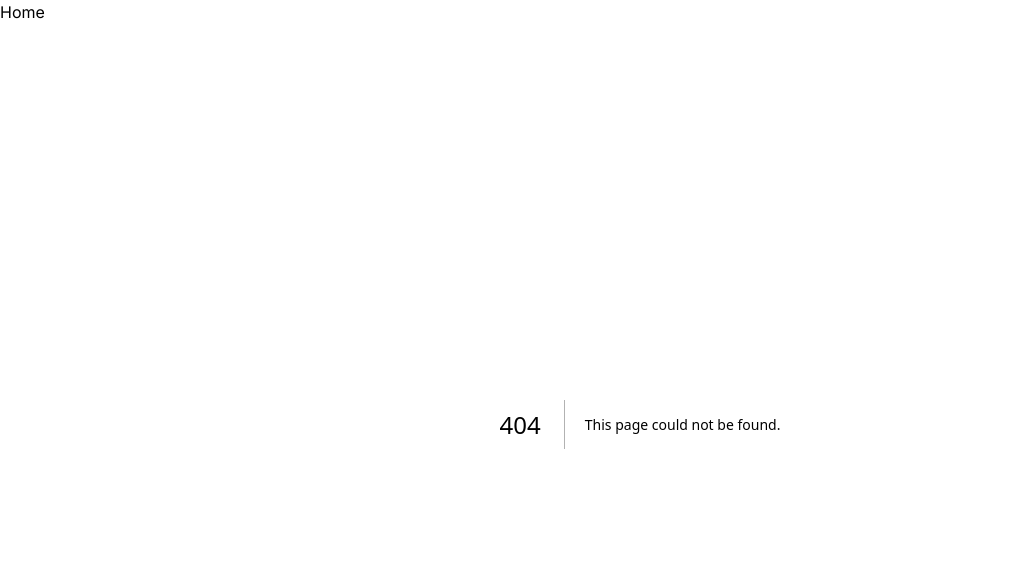
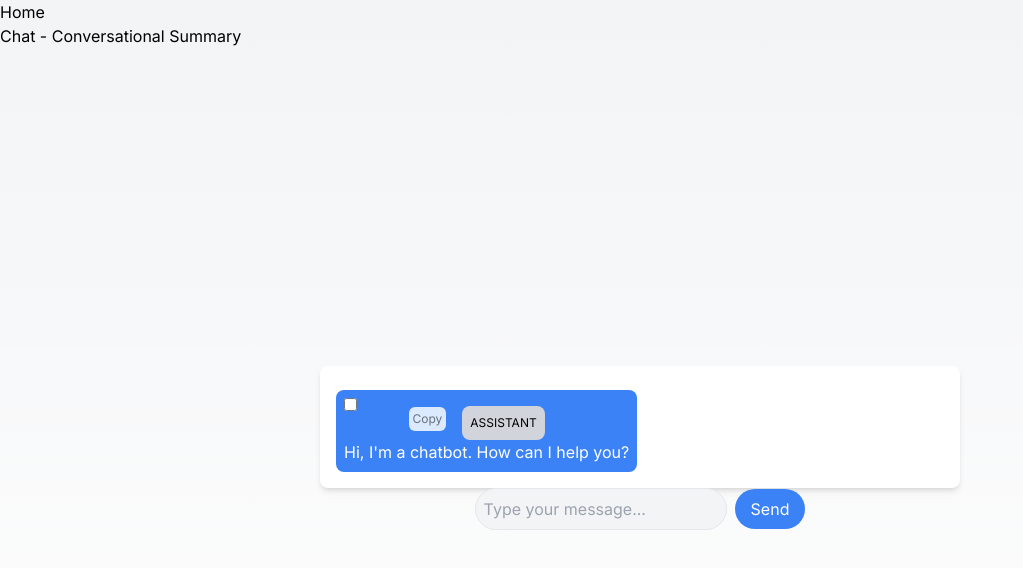
Before and after one commit to parsehex/ai-experiments, a Next.js app: page /chat/conversational-summary in a window 1280 px wide. Before the commit this address had no page. Shown: the top 568 px of the page, without its empty margins (0-1023 px from the left). Built offline with nearby package versions, Linux system fonts and the light colour scheme.

Commit message:
add conversational summary chat

```diff
--- /dev/null
+++ b/src/app/chat/conversational-summary/layout.tsx
@@ -0,0 +1,17 @@
+import '@/styles/globals.css';
+import type { Metadata } from 'next';
+import { Inter } from 'next/font/google';
+
+const inter = Inter({ subsets: ['latin'] });
+
+export const metadata: Metadata = {
+	title: 'Conversational Summary Chat',
+};
+
+export default function RootLayout({
+	children,
+}: {
+	children: React.ReactNode;
+}) {
+	return <span className={inter.className}>{children}</span>;
+}
--- /dev/null
+++ b/src/app/chat/conversational-summary/page.tsx
@@ -0,0 +1,133 @@
+'use client';
+import React, { useState, useEffect } from 'react';
+import { ChatBox } from '@/components/ChatBox';
+import { Message } from '@/app/types';
+import * as ooba from '../../ooba-api';
+import { v4 } from 'uuid';
+
+const summarize = async (messages: Message[], summary?: string) => {
+	let prompt = 'Summarize the following conversation:\n';
+	if (summary) {
+		prompt = `This is a summary of the conversation so far: ${summary}\n`;
+		prompt +=
+			'Revise the summary based on the following new messages in the conversation:\n';
+	}
+	for (let msg of messages) {
+		prompt += `${msg.role}: ${msg.content}\n`;
+	}
+	prompt += '\nSUMMARY: ';
+	const result = await ooba.generateText({
+		prompt,
+		temperature: 0.01,
+		guidance_scale: 1.15,
+		// stopping_strings: ['<|im_end|>'],
+	});
+	console.log(prompt, result);
+	return result.results[0].text;
+};
+
+const constructPrompt = (
+	input: string,
+	lastMessageWithRole: string,
+	summary?: string
+) => {
+	const s = `\nThis is a summary of the conversation so far: ${summary}`;
+	return `Continue the following conversation between USER and ASSISTANT by responding to the INPUT in one paragraph or less.${
+		summary ? s : ''
+	}
+${lastMessageWithRole}
+INPUT: ${input}
+RESPONSE: `;
+};
+
+const sendInput = async (
+	input: string,
+	lastMessageWithRole: string,
+	summary?: string
+) => {
+	const prompt = constructPrompt(input, lastMessageWithRole, summary);
+	const result = await ooba.generateText({
+		prompt,
+		temperature: 0.25,
+		guidance_scale: 1.5,
+		stopping_strings: ['INPUT:', 'RESPONSE:'],
+	});
+	console.log(prompt, result);
+	return result.results[0].text;
+};
+
+function ConversationalSummaryChat() {
+	const [messages, setMessages] = useState([
+		{
+			role: 'ASSISTANT',
+			content: "Hi, I'm a chatbot. How can I help you?",
+		},
+	] as Message[]);
+	const [input, setInput] = useState('');
+	const [summary, setSummary] = useState('');
+
+	const handleSend = async () => {
+		const userInput = input;
+		if (!userInput) return;
+		setInput('');
+
+		const userMsgId = v4();
+		const resMsgId = v4();
+		setMessages([
+			...messages,
+			{ role: 'USER', content: userInput, id: userMsgId },
+		] as Message[]);
+
+		const chatSummary = summary || '';
+		const lastMessage = messages[messages.length - 1];
+		const response = await sendInput(
+			userInput,
+			`${lastMessage.role}: ${lastMessage.content.trim()}`,
+			chatSummary
+		);
+
+		const newMessages = [
+			...messages,
+			{ role: 'USER', content: userInput, id: userMsgId },
+		] as Message[];
+		newMessages.push({ role: 'ASSISTANT', content: response, id: resMsgId });
+
+		setMessages(newMessages);
+
+		const msgsToSummarize = [...newMessages];
+		// we should only summarize the new messages
+		if (msgsToSummarize.length > 2 && summary) {
+			msgsToSummarize.splice(0, msgsToSummarize.length - 2);
+		}
+		const result = await summarize(msgsToSummarize, chatSummary);
+		setSummary(result);
+	};
+
+	return (
+		<div>
+			<h1>Chat - Conversational Summary</h1>
+			<div className="container">
+				<ChatBox messages={messages} setMessages={setMessages} />
+				{summary && (
+					<div className="summaryBox">
+						<h2>Generated Summary</h2>
+						<p>{summary}</p>
+					</div>
+				)}
+				<div className="input-container">
+					<input
+						className="input mr-2"
+						type="text"
+						onKeyDown={(e) => e.key === 'Enter' && handleSend()}
+						value={input}
+						onChange={(e) => setInput(e.target.value)}
+						placeholder="Type your message..."
+					/>
+					<button onClick={handleSend}>Send</button>
+				</div>
+			</div>
+		</div>
+	);
+}
+
+export default ConversationalSummaryChat;
```
